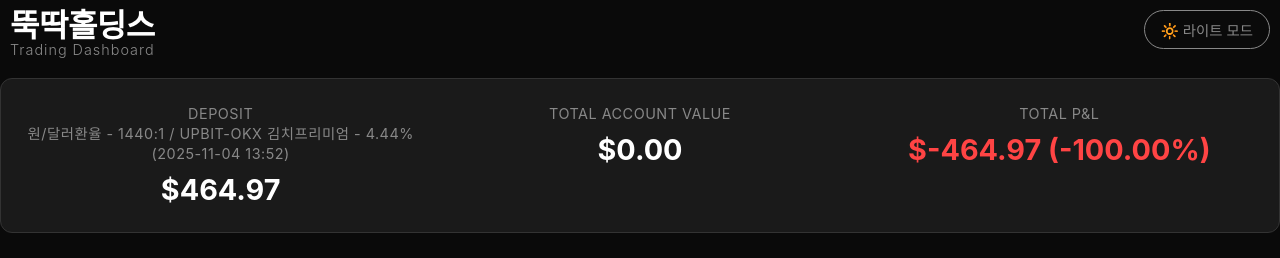
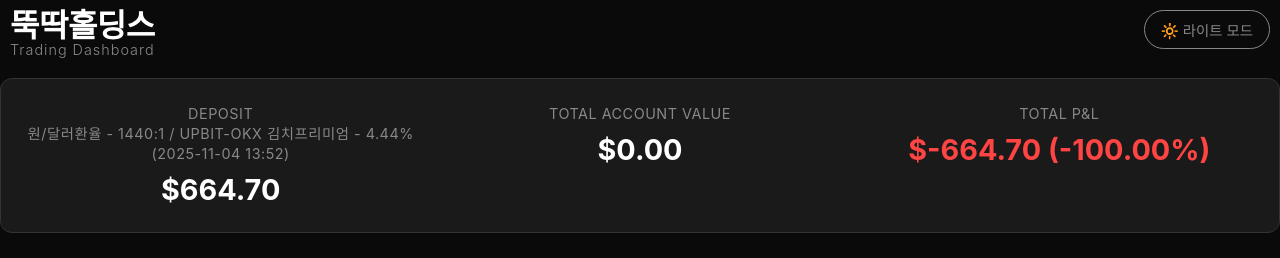
Before and after one commit to junjae92/okx-tracker-frontend, a React (Create React App) app: page / in a window 1280 px wide. Shown: the top 258 px of the page. Built offline with nearby package versions, Linux system fonts and the light colour scheme; no server answers; the HTML template or start-up script is replaced by a standard one.

Commit message:
Update App.tsx

```diff
--- a/src/App.tsx
+++ b/src/App.tsx
@@ -184,7 +184,7 @@ function App() {
     );
   }
 
-  const depositAmount = 464.97;
+  const depositAmount = 664.7;
   const totalBalance = parseFloat(balance?.data?.[0]?.totalEq || 0);
   const totalUnrealizedPnl = totalBalance - depositAmount;
   const profitPercentage = (totalUnrealizedPnl / depositAmount) * 100;
```
